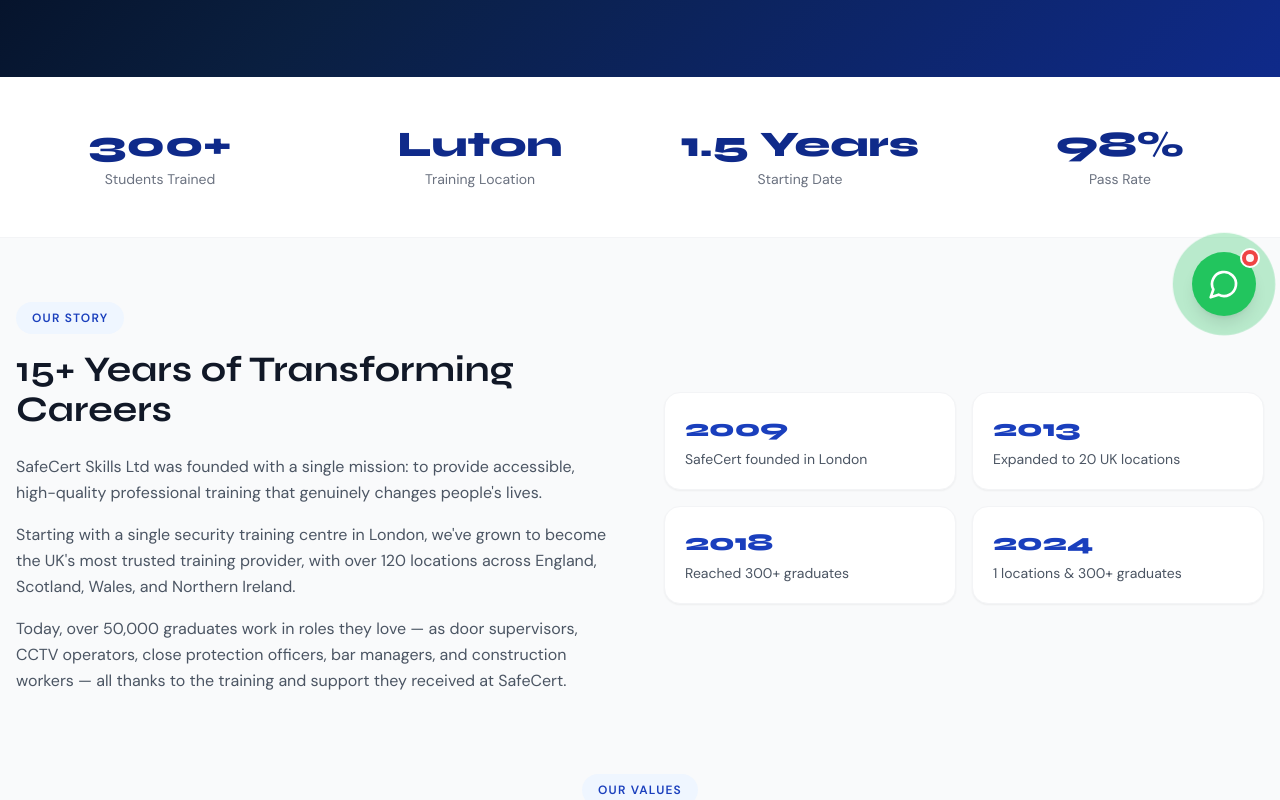
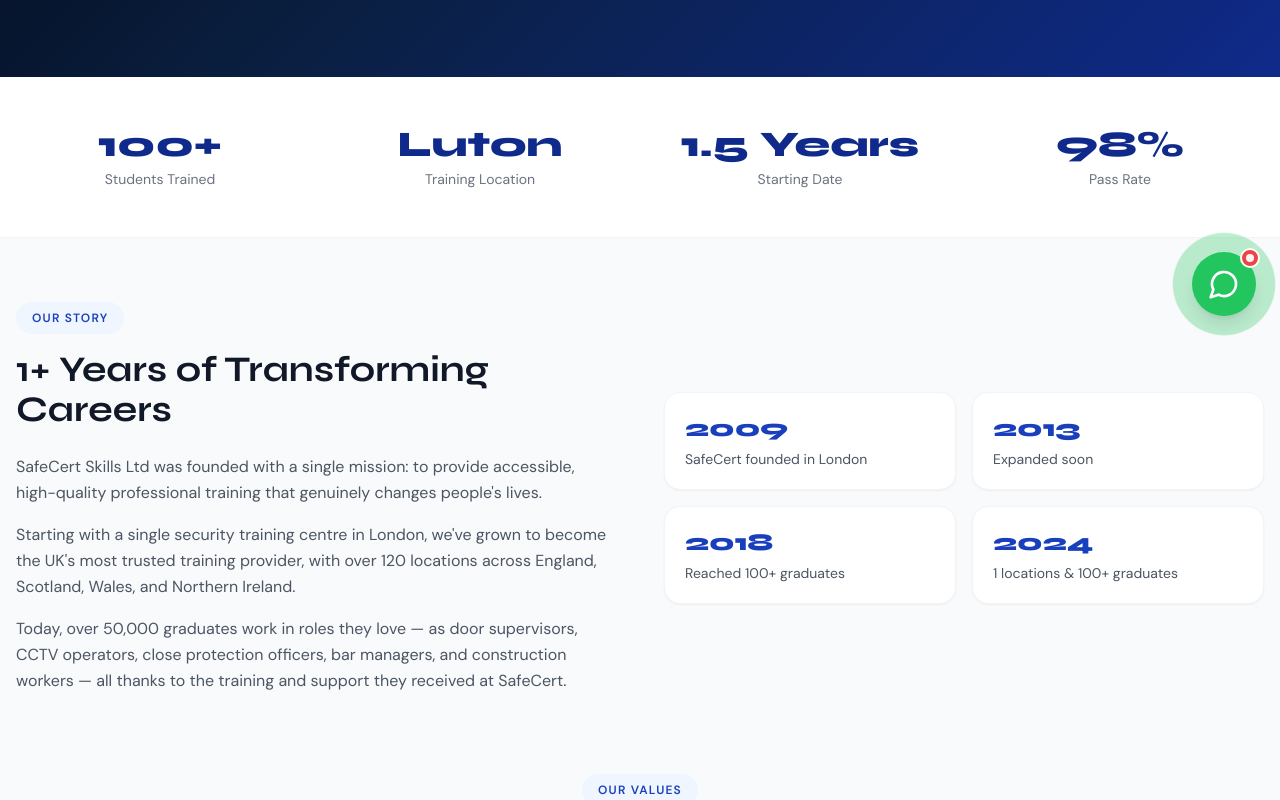
Before and after one commit to mianmazharshah18225-dotcom/SAFECERT, a Next.js app: page /about in a window 1280 px wide. Shown: the part 460-1260 px from the top of the page. Built offline with nearby package versions, Linux system fonts and the light colour scheme; no server answers.

Commit message:
changesss

```diff
--- a/app/about/page.tsx
+++ b/app/about/page.tsx
@@ -66,7 +66,7 @@
               Our Story
             </span>
             <h2 className="font-display text-4xl font-bold text-gray-900 mb-6">
-              15+ Years of Transforming Careers
+              1+ Years of Transforming Careers
             </h2>
             <div className="space-y-4 text-gray-600 leading-relaxed">
               <p>
@@ -88,9 +88,9 @@
           <div className="grid grid-cols-2 gap-4">
             {[
               { year: '2009', event: 'SafeCert founded in London' },
-              { year: '2013', event: 'Expanded to 20 UK locations' },
-              { year: '2018', event: 'Reached 300+ graduates' },
-              { year: '2024', event: '1 locations & 300+ graduates' },
+              { year: '2013', event: 'Expanded soon' },
+              { year: '2018', event: 'Reached 100+ graduates' },
+              { year: '2024', event: '1 locations & 100+ graduates' },
             ].map((milestone, i) => (
               <div key={i} className="bg-white rounded-2xl p-5 border border-gray-100 shadow-sm">
                 <div className="font-display text-2xl font-extrabold text-primary-600 mb-1">{milestone.year}</div>
--- a/app/careers/page.tsx
+++ b/app/careers/page.tsx
@@ -22,7 +22,7 @@
           </h1>
           <p className="text-white/70 text-lg max-w-2xl mx-auto">
             From First Aid Instructor to Safety Manager — discover the career pathways available
-            after completing your 1.5 year training with SafeCert Skills Ltd in Luton.
+            after completing your 1 day training with SafeCert Skills Ltd in Luton.
           </p>
         </div>
       </div>
@@ -31,7 +31,7 @@
         {/* Stats */}
         <div className="grid grid-cols-3 gap-6 mb-16">
           {[
-            { icon: <Users className="w-6 h-6" />, value: '5,000+', label: 'Graduates Placed' },
+            { icon: <Users className="w-6 h-6" />, value: '100+', label: 'Graduates Placed' },
             { icon: <TrendingUp className="w-6 h-6" />, value: '95%', label: 'Employment Rate' },
             { icon: <Star className="w-6 h-6" />, value: '£35k+', label: 'Avg. Senior Salary' },
           ].map((s, i) => (
--- a/components/CTASection.tsx
+++ b/components/CTASection.tsx
@@ -17,7 +17,7 @@
           Ready to Launch Your Career?
         </h2>
         <p className="text-xl text-white/70 mb-10 max-w-2xl mx-auto leading-relaxed">
-          Join 300+ students who have transformed their careers with SafeCert Skills Ltd.
+          Join 100+ students who have transformed their careers with SafeCert Skills Ltd.
           Courses starting every week across Luton.
         </p>
         <div className="flex flex-col sm:flex-row gap-4 justify-center">
--- a/components/Footer.tsx
+++ b/components/Footer.tsx
@@ -11,7 +11,7 @@
         <div className="max-w-7xl mx-auto flex flex-col md:flex-row items-center justify-between gap-6">
           <div>
             <h3 className="font-display text-2xl font-bold mb-1">Ready to Start Your Career?</h3>
-            <p className="text-white/80">Join 300+ students who trained with SafeCert Skills Ltd</p>
+            <p className="text-white/80">Join 100+ students who trained with SafeCert Skills Ltd</p>
           </div>
           <div className="flex gap-4">
             <Link href="/courses" className="px-6 py-3 bg-white text-primary-800 font-bold rounded-xl hover:bg-gray-100 transition-colors">
--- a/components/TrustBar.tsx
+++ b/components/TrustBar.tsx
@@ -7,7 +7,7 @@
   const items = [
     { icon: <Shield className="w-5 h-5" />, label: 'SIA Approved Provider' },
     { icon: <Award className="w-5 h-5" />, label: 'BTEC Accredited' },
-    { icon: <Users className="w-5 h-5" />, label: '300+ Graduates' },
+    { icon: <Users className="w-5 h-5" />, label: '100+ Graduates' },
     { icon: <Zap className="w-5 h-5" />, label: 'Fast Track Available' },
   ]
 
--- a/lib/data.ts
+++ b/lib/data.ts
@@ -23,7 +23,7 @@
     label: 'Excellent',
   },
   stats: [
-    { value: '300+', label: 'Students Trained' },
+    { value: '100+', label: 'Students Trained' },
     { value: 'Luton', label: 'Training Location' },
     { value: '1.5 Years', label: 'Starting Date' },
     { value: '98%', label: 'Pass Rate' },
```
